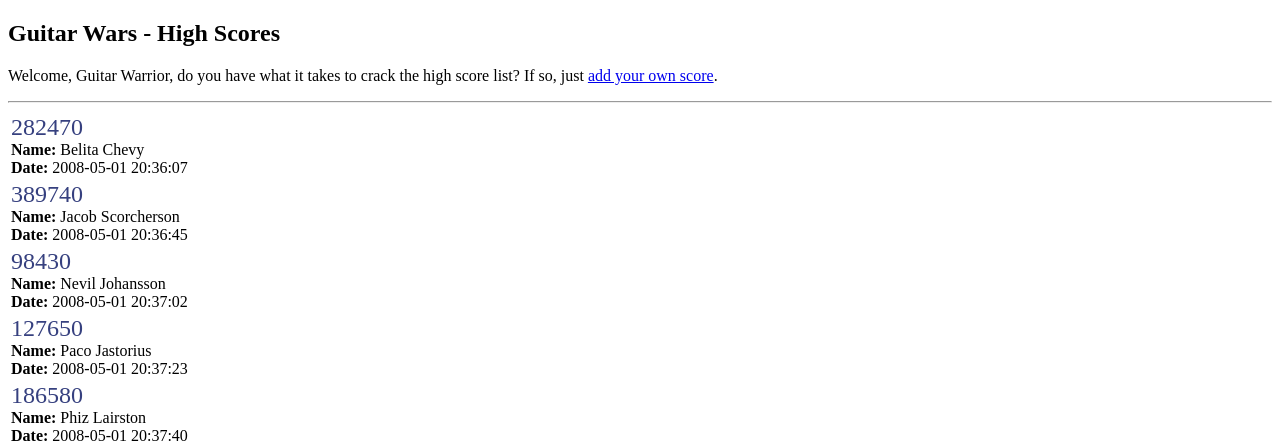
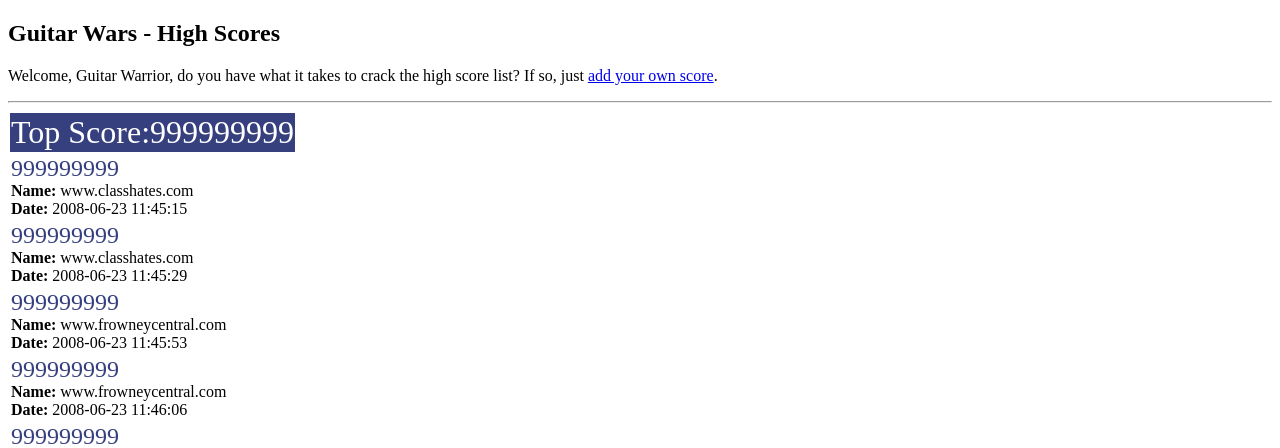
Before and after one commit to Freshield/LEARNING_HEADFIRSTPHP, a PHP site: page / in a window 1280 px wide. Shown: the top 448 px of the page. Run offline with PHP 8.4, Linux system fonts and the light colour scheme; data comes from the database, SQL or seed files in the repository.

Commit message:
add top score

```diff
--- a/chp5/index.php
+++ b/chp5/index.php
@@ -19,13 +19,17 @@ require_once('appvars.php');
 $dbc = mysqli_connect(DB_HOST,DB_USER,DB_PASSWORD,DB_NAME);
 
 // Retrieve the score data from MySQL
-$query = "SELECT * FROM guitarwars";
+$query = "SELECT * FROM guitarwars order by score desc, date asc";
 $data = mysqli_query($dbc, $query);
 
+$count = 0;
 // Loop through the array of score data, formatting it as HTML
 echo '<table>';
 while ($row = mysqli_fetch_array($data)) {
     // Display the score data
+    if($count == 0){
+        echo '<tr><td colspan="2" class="topscoreheader">Top Score:' . $row['score'] . '</td></tr>';
+    }
     echo '<tr><td class="scoreinfo">';
     echo '<span class="score">' . $row['score'] . '</span><br />';
     echo '<strong>Name:</strong> ' . $row['name'] . '<br />';
@@ -33,6 +37,7 @@ while ($row = mysqli_fetch_array($data)) {
     if(is_file(GW_UPLOADPATH . $row['screenshot']) && filesize(GW_UPLOADPATH . $row['screenshot'])>0){
         echo '<td><img src="' .GW_UPLOADPATH. $row['screenshot'] . '" alt="Score image"  width="250"/></td></tr>';
     }
+    $count++;
 }
 echo '</table>';
 
--- a/chp5/style.css
+++ b/chp5/style.css
@@ -1,6 +1,13 @@
 .error {
   font-weight: bold;
   color: #FF0000;
+}
+
+.topscoreheader{
+  text-align: center;
+  font-size: 200%;
+  background-color: #36407F;
+  color: #ffffff;
 }
 
 .score {
```
